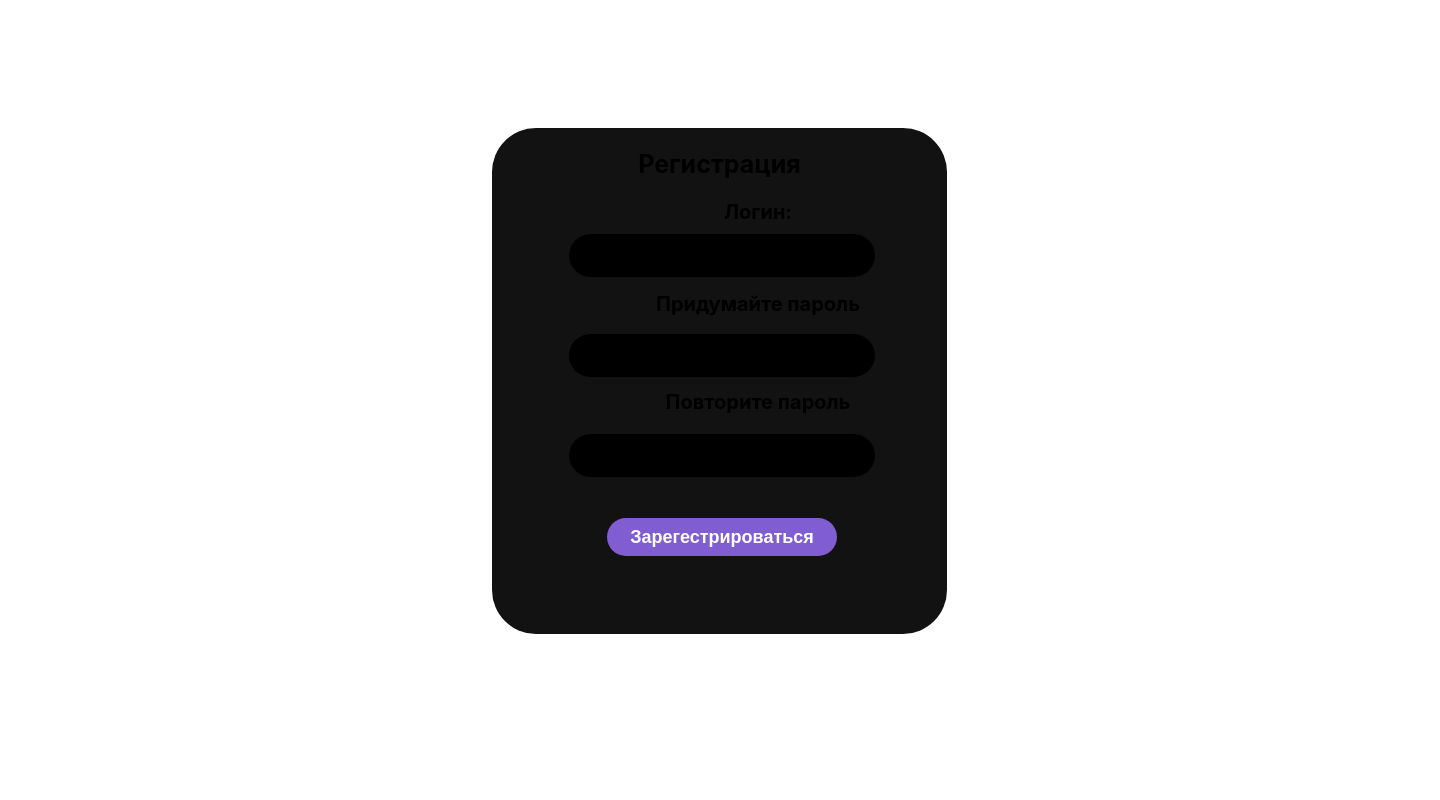
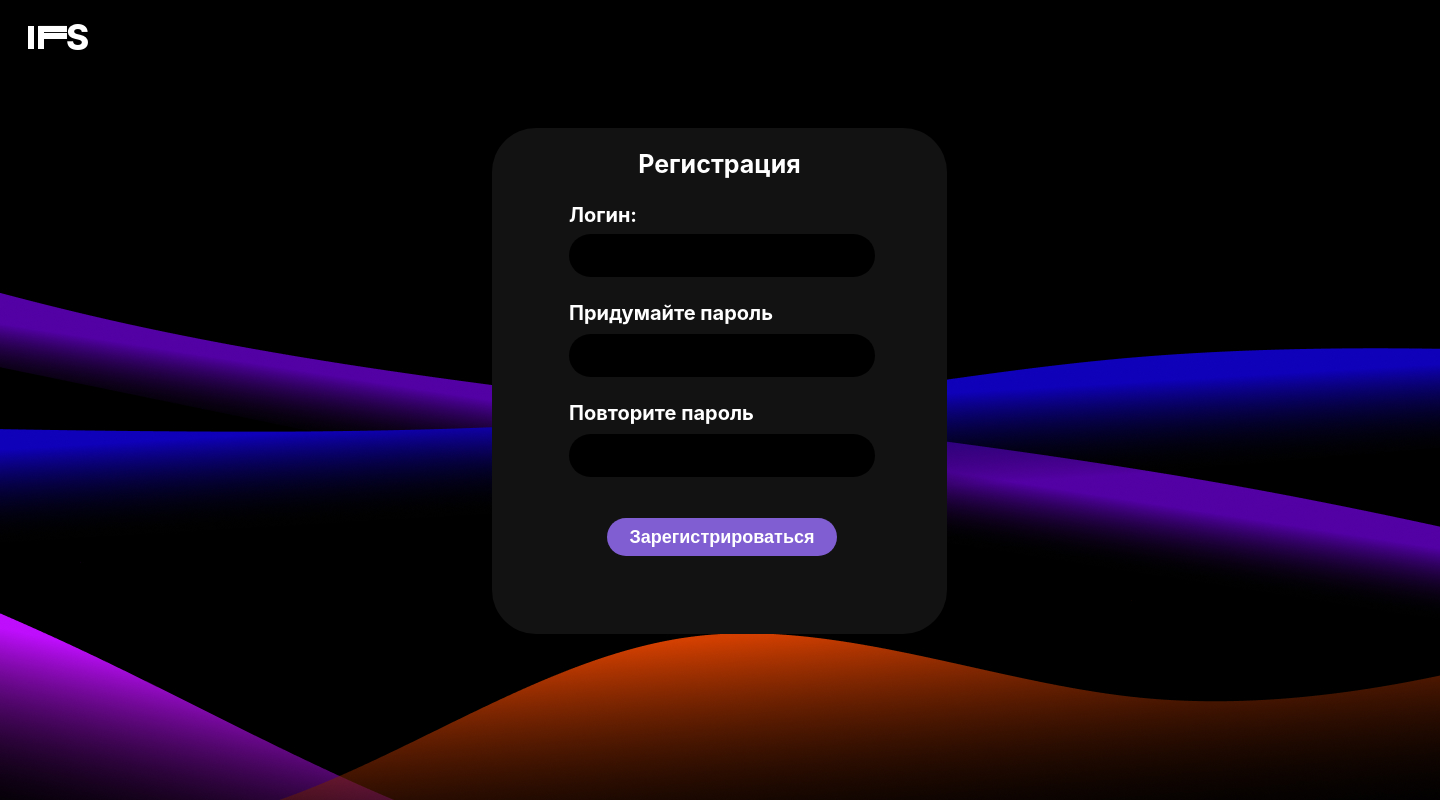
Before and after one commit to morodik/IFSP, a React (Create React App) app: page /registration in a window 1280 px wide. Shown: the top 800 px of the page, 1440 px wide, since content can reach past the window. Built offline with nearby package versions, Linux system fonts and the light colour scheme.

Commit message:
Валидация

```diff
--- a/src/Pages/Enter.css
+++ b/src/Pages/Enter.css
@@ -51,7 +51,7 @@
     position: absolute;
     width: 106px;
     height: 38px;
-    left: 180px;
+    left: 177px;
     top: 240px;
     background: #805ED2;
     border-radius: 44px;
@@ -64,7 +64,7 @@
     position: absolute;
     width: 116px;
     height: 24px;
-    left: 135px;
+    left: 132px;
     top: 288px;
     font-family: 'Helvetica';
     font-style: normal;
@@ -79,8 +79,8 @@
     position: absolute;
     width: 306px;
     height: 51px;
-    left: 84px;
-    top: 165px;
+    left: 77px;
+    top: 170px;
     background: #000000;
     border-radius: 44px;
     border-style: solid;
@@ -95,14 +95,34 @@
     position: absolute;
     width: 306px;
     height: 51px;
-    left: 84px;
+    left: 77px;
     top: 95px;
     background: #000000;
     border-radius: 44px;
     border-style: solid;
     border-color: rgba(128, 94, 210, 1);
     border-top-width: 0.5px;
-    border-bottom-width: 1.5px;
-    border-left-width: 1.5px;
-    border-right-width: 1.5px;
+    border-bottom-width: 1px;
+    border-left-width: 1px;
+    border-right-width: 1px;
 }
+.error_message {
+    position: absolute;
+    width: 100%; /* или конкретная ширина, если нужно */
+    top: 147px; /* Расположение над кнопкой, подгоните по необходимости */
+    text-align: center; /* Центрирование текста, если нужно */
+    color: rgba(210, 94, 94, 1); /* Пример цвета текста */
+    font-size: 16px; /* Пример размера шрифта */
+}
+.error_message_email {
+    position: absolute;
+    width: 100%; /* или конкретная ширина, если нужно */
+    top: 68px; /* Расположение над кнопкой, подгоните по необходимости */
+    color: rgba(210, 94, 94, 1); /* Пример цвета текста */
+    font-size: 16px; /* Пример размера шрифта */
+}
+.subm.disabled {
+    opacity: 0.5; /* уменьшить прозрачность кнопки */
+    cursor: not-allowed;
+    background: rgba(149, 129, 196, 1);
+}
--- a/src/Pages/Enter.tsx
+++ b/src/Pages/Enter.tsx
@@ -1,15 +1,45 @@
-import React, { useState } from 'react';
+import React, { useEffect, useState } from 'react';
 import './Enter.css';
 import NavBar from '../UI/NavBar';
 import { Link } from 'react-router-dom';
 
 function Enter() {
-    const [password, setPassword] = useState();
+    const [password, setPassword] = useState<string | undefined>();
     const [dirtyPassword, setDirtyPassword] = useState(false);
-    const [passwordError, setPasswordError] = useState('Поля не могу быть пустыми');
-    const [email, setEmail] = useState();
+    const [passwordError, setPasswordError] = useState('Поле не может быть пустым' );
+    const [email, setEmail] = useState<string | undefined>();
     const [dirtyEmail, setDirtyEmail] = useState(false);
-    const [emailError, setEmailError] = useState('Поля не могут быть пустыми');
+    const [emailError, setEmailError] = useState('Поле не может быть пустым');
+    const [formValid, setFormValid] = useState(false);
+
+    useEffect(() => {
+        if (emailError || passwordError) {
+            setFormValid(false);
+        } else {
+            setFormValid(true);
+        }
+    }, [emailError, passwordError])
+
+    const emailHandler = (e: React.ChangeEvent<HTMLInputElement>) => {
+        setEmail(e.target.value)
+        const re =/^(([^<>()[\]\.,;:\s@\"]+(\.[^<>()[\]\.,;:\s@\"]+)*)|(\".+\"))@(([^<>()[\]\.,;:\s@\"]+\.)+[^<>()[\]\.,;:\s@\"]{2,})$/i;
+        if(!re.test(String(e.target.value).toLowerCase())) {
+            setEmailError('Некорректный логин')
+        } else {
+            setEmailError('')
+        }
+    };
+
+    const passwordHandler = (e: React.ChangeEvent<HTMLInputElement>) => {
+        setPassword(e.target.value);
+        if (!e.target.value) {
+            setPasswordError('Поле не может быть пустым');
+        } else if (e.target.value.length < 3) {
+            setPasswordError('Минимальное количество символов - 3');
+        } else {
+            setPasswordError('');
+        }
+    };
 
     const blurHandler = (e: React.FocusEvent<HTMLInputElement, Element>) => {
         switch (e.target.name) {
@@ -20,7 +50,7 @@ function Enter() {
                 setDirtyPassword(true)
                 break
         }
-    }
+    };
 
     return (
         <div className='container'>
@@ -31,13 +61,26 @@ function Enter() {
                         <h2 className='txth2'> Вход</h2>
                     </div>
                     <div id='loginInp'>
-                        <input onBlur={e => blurHandler(e)} name="email" className="input" type="email" placeholder="Логин"></input>
+                        <input value={email}
+                        onChange={e => emailHandler(e)}
+                        onBlur={e => blurHandler(e)} name="email"
+                        className="input" type="email" placeholder="Логин"
+                        style={{borderColor: dirtyEmail && emailError ? 'rgba(210, 94, 94, 1)' : 'rgba(128, 94, 210, 1)'}}>
+
+                        </input>
                     </div>
+                    {((dirtyEmail && emailError)) && <div className='error_message_email' >{emailError}</div>}
                     <div id='passInp'>
-                        <input onBlur={e => blurHandler(e)} name="password" id="inputPass" type="password" placeholder="Пароль"></input>
-                        {((dirtyEmail && emailError) || (dirtyPassword && passwordError)) && <div style={{color: 'rgba(210, 94, 94, 1)'}}>{passwordError}</div>}
+                        <input value={password}
+                        onChange={e => passwordHandler(e)}
+                        onBlur={e => blurHandler(e)} name="password" id="inputPass"
+                        type="password" placeholder="Пароль"
+                        style={{borderColor: dirtyPassword && passwordError ? 'rgba(210, 94, 94, 1)' : 'rgba(128, 94, 210, 1)'}}>
+
+                        </input>
                     </div>
-                    <button className='subm'type='submit'>Войти</button>
+                    {((dirtyPassword && passwordError)) && <div className='error_message' >{passwordError}</div>}
+                    <button disabled={!formValid} className={formValid ? 'subm' : 'subm disabled'} type='submit'>Войти</button>
                     <Link to='/registration' className='regTo'>Регистрация</Link>
 
                 </form>
--- a/src/Pages/Registration.css
+++ b/src/Pages/Registration.css
@@ -8,13 +8,24 @@
     background: #121212;
     border-radius: 44px;
 }
+.susa {
+    width: 1440px;
+    height: 900px;
+    background-size: cover;
+    background-image: url('../FON/fon1.jpg') ;
+    background-color: rgba( 0,0,0, 0.5);
+    background-attachment: fixed;
+}
 #regtxt {
     font-size: 25px;
-    text-align: center;
+    color: white;
 }
 #logintxt {
+    position: absolute;
     font-size: 20px;
-    margin-left: 77px;
+    color: white;
+    top: 58px;
+    left: 77px;
 }
 #login {
     box-sizing: border-box;
@@ -27,9 +38,11 @@
     border-radius: 44px;
 }
 #passtxt {
+    position: absolute;
     font-size: 20px;
-    margin-left: 77px;
-    margin-top: 68px;
+    top: 156px;
+    left: 77px;
+    color: white;
 }
 #pass {
     box-sizing: border-box;
@@ -42,9 +55,11 @@
     border-radius: 44px;
 }
 #rpasstxt {
+    position: absolute;
+    color: white;
     font-size: 20px;
-    margin-left: 77px;
-    margin-top: 74px;
+    top: 256px;
+    left: 77px;
 }
 #rpass {
     box-sizing: border-box;
--- a/src/Pages/Registration.tsx
+++ b/src/Pages/Registration.tsx
@@ -1,7 +1,59 @@
-import React from 'react';
+import React, { useState } from 'react';
+import { useEffect } from 'react';
 import './Registration.css';
 
 function Registration() {
+    const [password, setPassword] = useState<string | undefined>();
+    const [dirtyPassword, setDirtyPassword] = useState(false);
+    const [passwordError, setPasswordError] = useState('Поле не может быть пустым' );
+    const [email, setEmail] = useState<string | undefined>();
+    const [dirtyEmail, setDirtyEmail] = useState(false);
+    const [emailError, setEmailError] = useState('Поле не может быть пустым');
+    const [formValid, setFormValid] = useState(false);
+
+    const emailHandler = (e: React.ChangeEvent<HTMLInputElement>) => {
+        setEmail(e.target.value)
+        const re = /^(([^<>()[\]\.,;:\s@\"]+(\.[^<>()[\]\.,;:\s@\"]+)*)|(\".+\"))@(([^<>()[\]\.,;:\s@\"]+\.)+[^<>()[\]\.,;:\s@\"]{2,})$/i;
+        if (!re.test(String(e.target.value).toLowerCase())) {
+            setEmailError('Некорректный логин')
+        } else {
+            setEmailError('')
+        }
+    };
+
+    const passwordHandler = (e: React.ChangeEvent<HTMLInputElement>) => {
+        setPassword(e.target.value);
+        if (!e.target.value) {
+            setPasswordError('Поле не может быть пустым');
+        } else if (e.target.value.length < 3) {
+            setPasswordError('Минимальное количество символов - 3');
+        } else {
+            setPasswordError('');
+        }
+    };
+
+    const blurHandler = (e: React.FocusEvent<HTMLInputElement, Element>) => {
+        switch (e.target.name) {
+            case 'email':
+                setDirtyEmail(true)
+                break;
+            case 'password':
+                setDirtyPassword(true)
+                break;
+            case 'rpassword':
+                break;
+        }
+    };
+
+    // Проверка валидности формы
+    useEffect(() => {
+        if (emailError || passwordError) {
+            setFormValid(false);
+        } else {
+            setFormValid(true);
+        }
+    }, [emailError, passwordError]);
+
 
     return (
         <div>
@@ -14,16 +66,30 @@ function Registration() {
                 <form id='rectangle36'>
                     <h2 id='regtxt'>Регистрация</h2>
                     <h2 id='logintxt'>Логин:</h2>
-                    <input id='login'></input>
+                    <input
+                        value={email}
+                        onChange={e => emailHandler(e)}
+                        onBlur={e => blurHandler(e)}
+                        id='login'></input>
+                     {((dirtyEmail && emailError)) && <div className='error_message_email' >{emailError}</div>}
                     <h2 id='passtxt'>Придумайте пароль</h2>
-                    <input id='pass' type='password'></input>
+                    <input
+                        value={password}
+                        onChange={e => passwordHandler(e)}
+                        onBlur={e => blurHandler(e)}
+                        name='password' id='pass' type='password'></input>
+                    {((dirtyPassword && passwordError)) && <div className='error_message' >{passwordError}</div>}
                     <h2 id='rpasstxt'>Повторите пароль</h2>
-                    <input id='rpass' type='password'></input>
-                    <button id='reg' type='submit'>Зарегестрироваться</button>
+                    <input
+                        value={password}
+                        onBlur={e => blurHandler(e)}
+                        name='rpassword' id='rpass' type='password'></input>
+                    <button disabled={!formValid} id='reg' type='submit'>Зарегистрироваться</button>
                 </form>
             </div>
         </div>
     )
-}
+};
+
 
 export default Registration;
```
